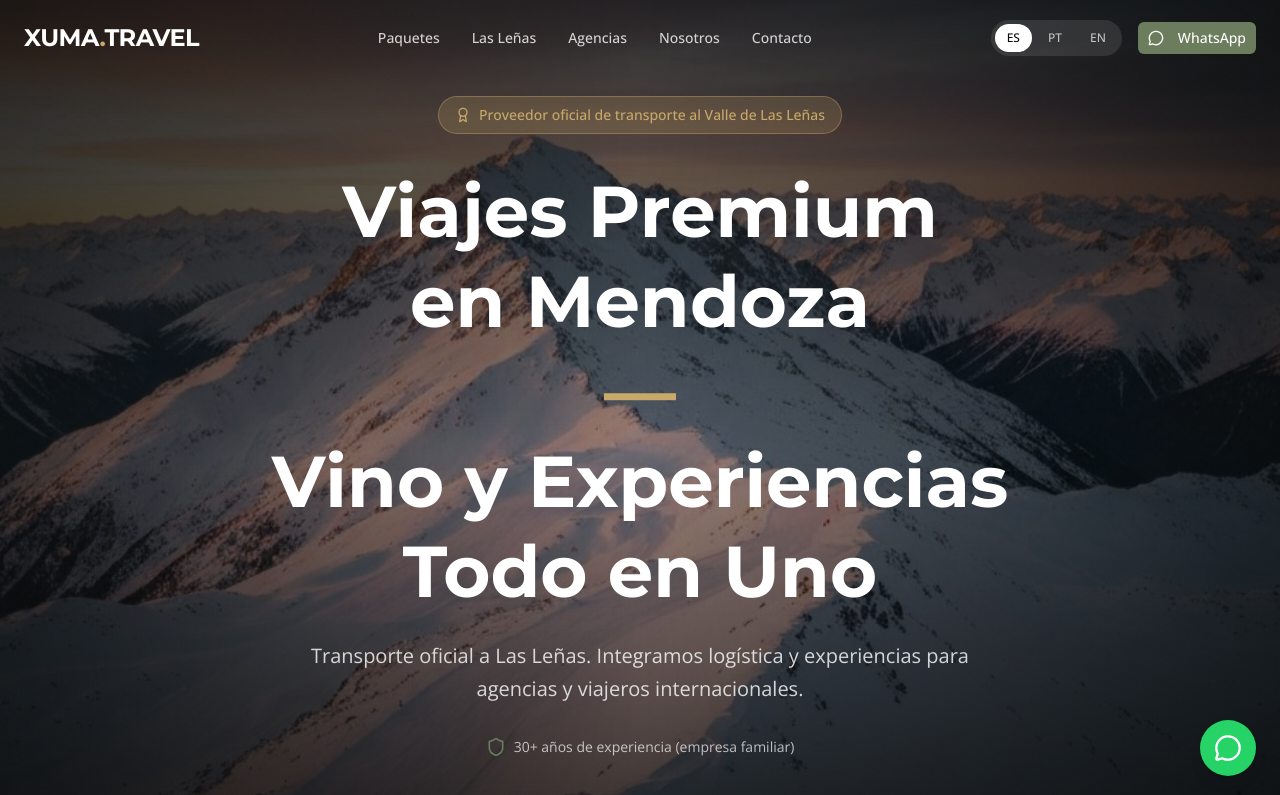
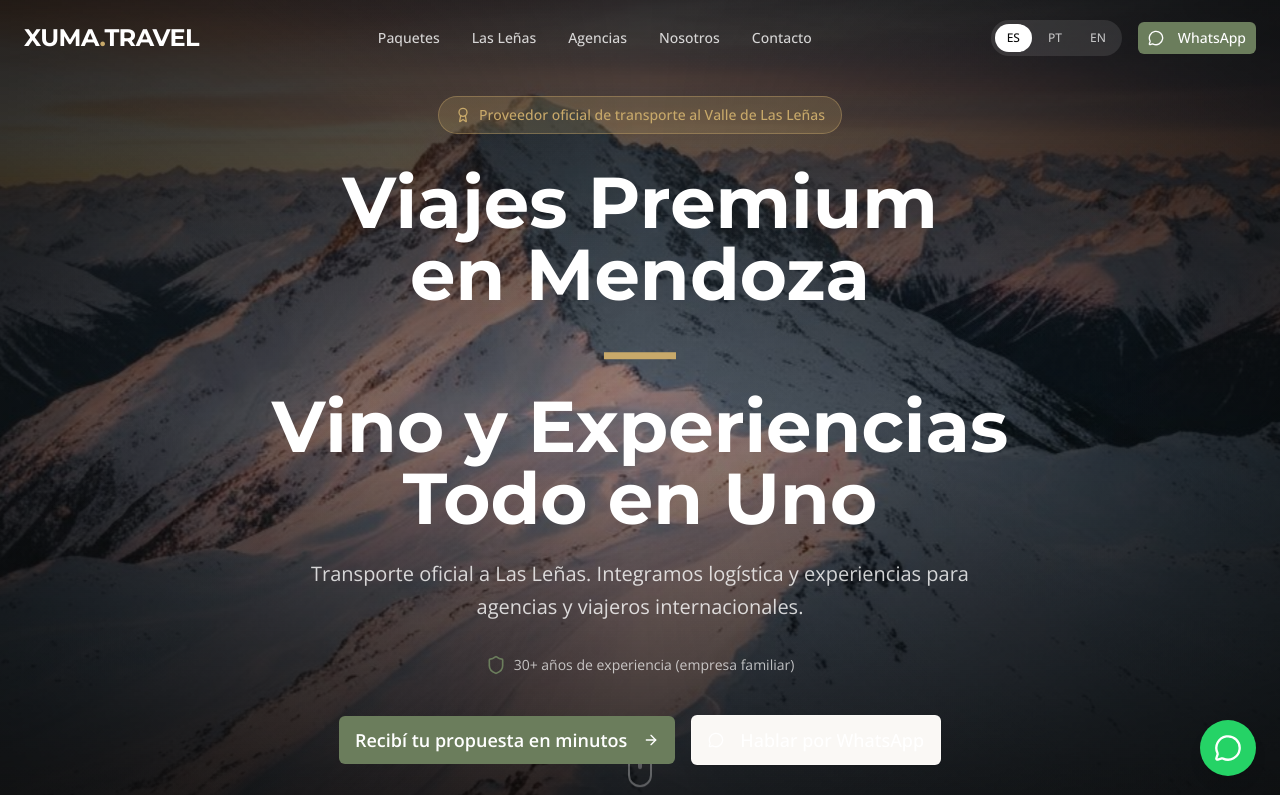
Before and after one commit to xumatravel/v0-xuma-travel-landing-page, a Next.js app: page / in a window 1280 px wide. Shown: the top 795 px of the page. Built offline with nearby package versions, Linux system fonts and the light colour scheme.

Commit message:
style: reduce title spacing and add small margins around heading
Improve visual grouping of text around the golden heading.

```diff
--- a/components/landing/hero.tsx
+++ b/components/landing/hero.tsx
@@ -48,11 +48,11 @@ export function Hero() {
           </div>
 
           {/* Headline */}
-          <h1 className="font-serif text-4xl md:text-5xl lg:text-6xl xl:text-7xl font-bold text-white leading-tight mb-6">
+          <h1 className="font-serif text-4xl md:text-5xl lg:text-6xl xl:text-7xl font-bold text-white leading-none mb-6">
             <span className="block">Viajes Premium</span>
-            <span className="block">en Mendoza</span>
-            <span className="block text-[#C8A96A]">—</span>
-            <span className="block">Vino y Experiencias</span>
+            <span className="block mb-1">en Mendoza</span>
+            <span className="block text-[#C8A96A] my-1">—</span>
+            <span className="block mt-1">Vino y Experiencias</span>
             <span className="block">Todo en Uno</span>
           </h1>
 
```
